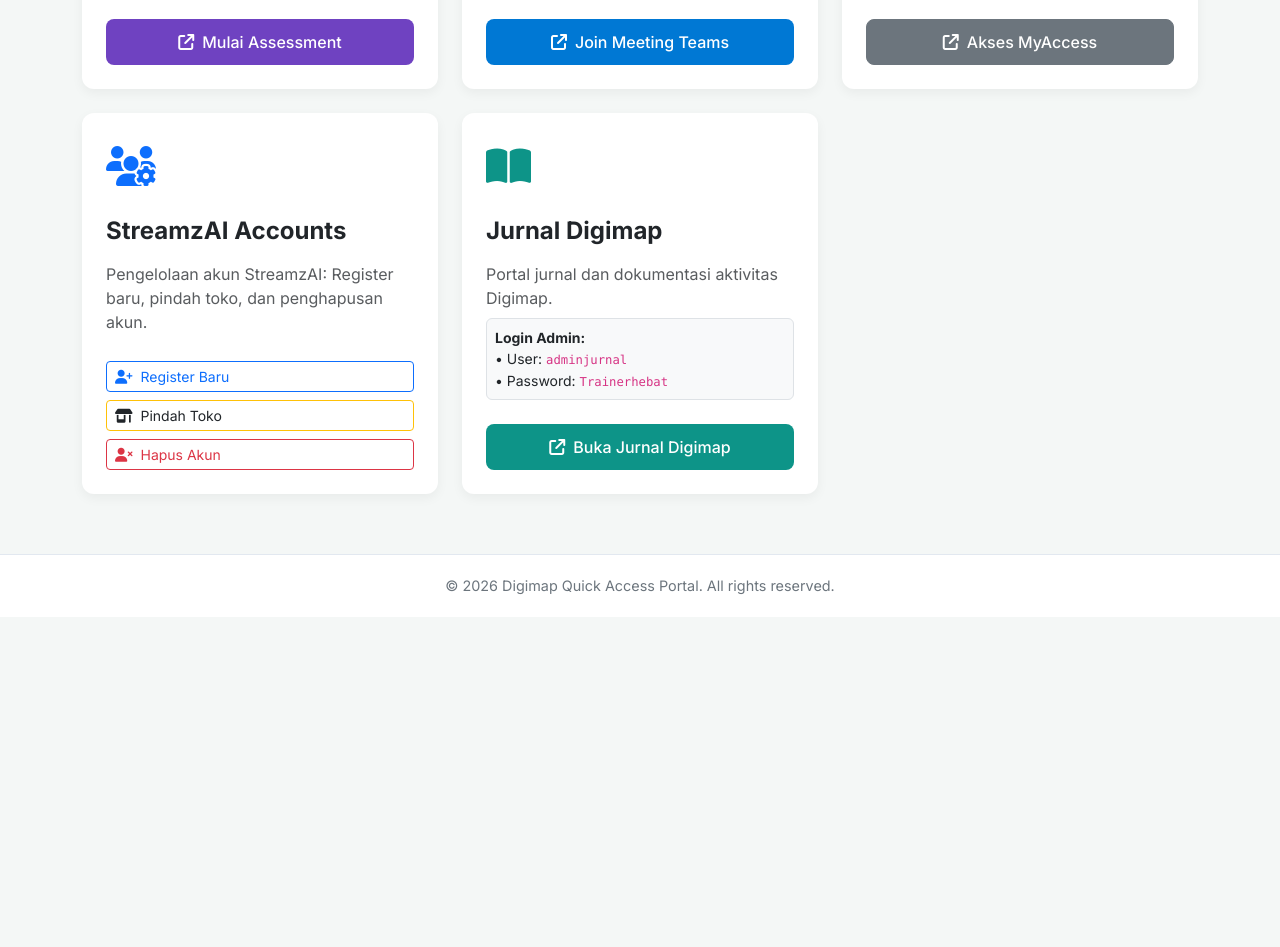
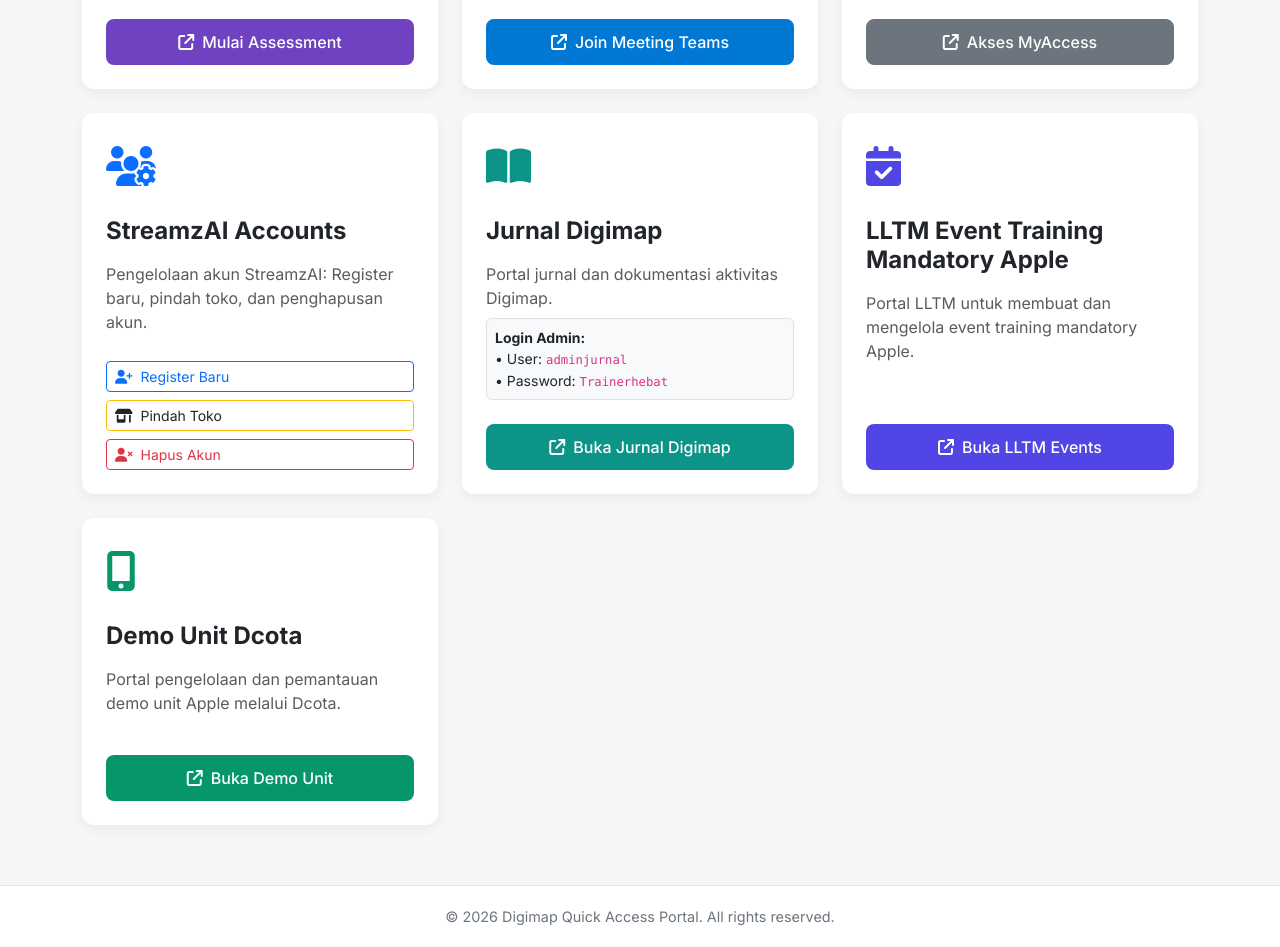
Before and after one commit to ztevejob/Dasboard-Portal, a plain HTML site: page index.html in a window 1280 px wide. Shown: the part 1240-2187 px from the top of the page. Before the commit the page ends 1857 px from the top, so only its background shows below. Drawn offline with nearby package versions, Linux system fonts and the light colour scheme.

Commit message:
Update index.html

```diff
--- a/index.html
+++ b/index.html
@@ -366,6 +366,38 @@
                     </div>
                 </div>
 
+                <!-- 12. LLTM Mandatory Apple Training -->
+                <div class="col-md-4">
+                    <div class="card card-portal p-4 d-flex flex-column justify-content-between">
+                        <div>
+                            <div class="card-icon" style="color: #4f46e5;"><i class="fa-solid fa-calendar-check"></i></div>
+                            <h4 class="fw-bold mb-3">LLTM Event Training Mandatory Apple</h4>
+                            <p class="text-muted">Portal LLTM untuk membuat dan mengelola event training mandatory Apple.</p>
+                        </div>
+                        <div class="mt-4">
+                            <a href="https://events-admin.apple.com/ui/#/events" target="_blank" class="btn btn-portal w-100 text-white" style="background-color: #4f46e5;">
+                                <i class="fa-solid fa-arrow-up-right-from-square me-2"></i>Buka LLTM Events
+                            </a>
+                        </div>
+                    </div>
+                </div>
+
+                <!-- 13. Demo Unit Dcota -->
+                <div class="col-md-4">
+                    <div class="card card-portal p-4 d-flex flex-column justify-content-between">
+                        <div>
+                            <div class="card-icon" style="color: #059669;"><i class="fa-solid fa-mobile-screen-button"></i></div>
+                            <h4 class="fw-bold mb-3">Demo Unit Dcota</h4>
+                            <p class="text-muted">Portal pengelolaan dan pemantauan demo unit Apple melalui Dcota.</p>
+                        </div>
+                        <div class="mt-4">
+                            <a href="https://demounit.apple.com" target="_blank" class="btn btn-portal w-100 text-white" style="background-color: #059669;">
+                                <i class="fa-solid fa-arrow-up-right-from-square me-2"></i>Buka Demo Unit
+                            </a>
+                        </div>
+                    </div>
+                </div>
+
             </div>
         </div>
     </div>
@@ -488,6 +520,22 @@
                 <span class="app-label">Jurnal Digimap</span>
             </a>
 
+            <!-- 14. LLTM Event Training Mandatory Apple -->
+            <a href="https://events-admin.apple.com/ui/#/events" target="_blank" class="app-item" title="LLTM untuk membuat event training mandatory Apple">
+                <div class="app-icon-wrapper" style="background: linear-gradient(135deg, #6366f1, #4338ca);">
+                    <i class="fa-solid fa-calendar-check"></i>
+                </div>
+                <span class="app-label">LLTM Apple</span>
+            </a>
+
+            <!-- 15. Demo Unit Dcota -->
+            <a href="https://demounit.apple.com" target="_blank" class="app-item" title="Demo unit Dcota">
+                <div class="app-icon-wrapper" style="background: linear-gradient(135deg, #10b981, #047857);">
+                    <i class="fa-solid fa-mobile-screen-button"></i>
+                </div>
+                <span class="app-label">Demo Dcota</span>
+            </a>
+
         </div>
     </div>
 
```
